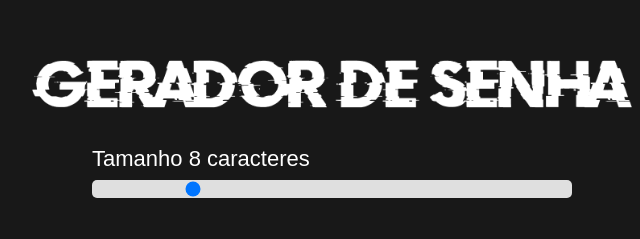
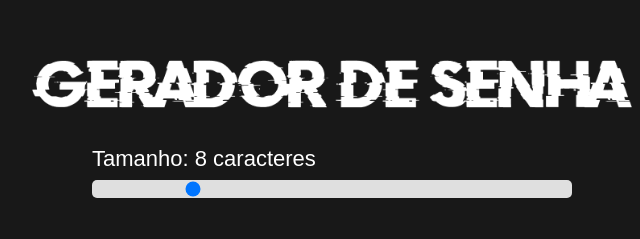
Before and after one commit to biaxsbia/Password-Generator, a plain HTML site: page index.html in a window 1280 px wide. Shown: the part 222-461 px from the top of the page, 308-948 px from the left. Drawn offline with Linux system fonts and the light colour scheme.

Commit message:
Correção no HTML

```diff
--- a/index.html
+++ b/index.html
@@ -10,7 +10,7 @@
   <img class="logo" src="./assets/logo.png" />
   <main class="container-input">
     <span>
-      Tamanho <span id="valor"></span> caracteres</span>
+      Tamanho: <span id="valor"></span> caracteres</span>
       <input id="slider" class="slider" type="range" min="5" max="20" value="8"/>
   <button id="button" class="button-cta" onclick="generatePassword()">Gerar senha</button>
     </main>
```
